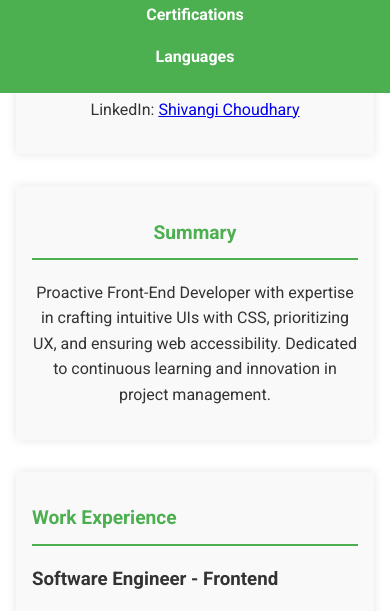
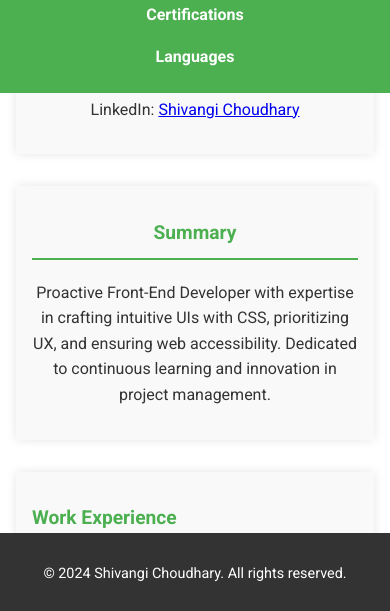
Before and after one commit to Choudharyshivangi99/resume-website, a plain HTML site: page index.html in a window 390 px wide. Shown: the part 230-841 px from the top of the page. Drawn offline with Linux system fonts and the light colour scheme.

Commit message:
Update styles.css

```diff
--- a/styles.css
+++ b/styles.css
@@ -116,6 +116,7 @@ footer {
 @media only screen and (max-width: 767px) {
     main {
         padding: 3em 1em 1em;
+        margin-bottom: 2em; /* added */
     }
     section#home h1 {
         font-size: 1.8em;
@@ -136,7 +137,10 @@ footer {
         flex-basis: 100%; /* updated */
     }
     footer {
-        position: static; /* updated */
+        position: fixed; /* updated */
+        bottom: 0;
+        width: 100%;
+        font-size: 0.9em;
     }
 }
 
```
